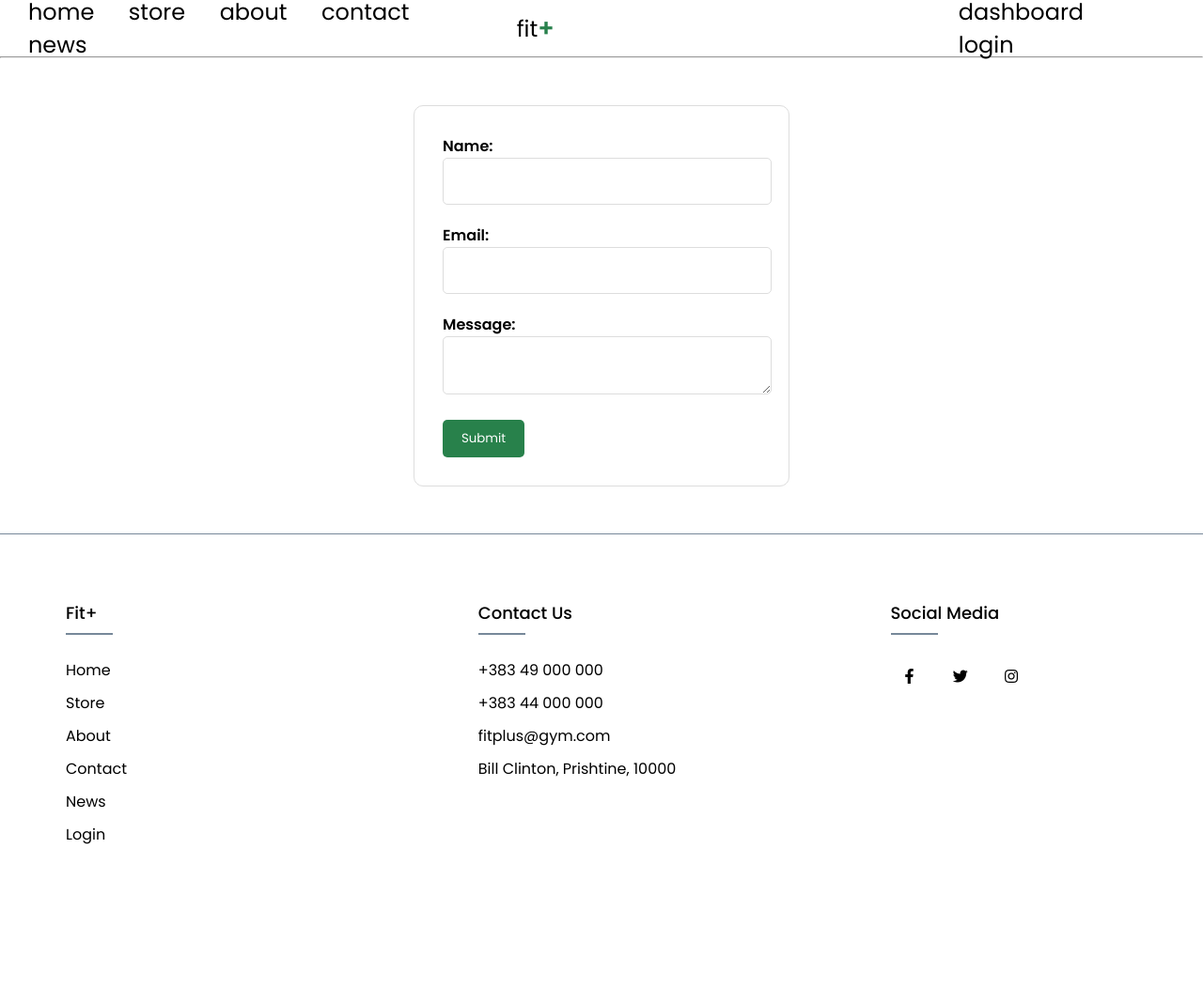
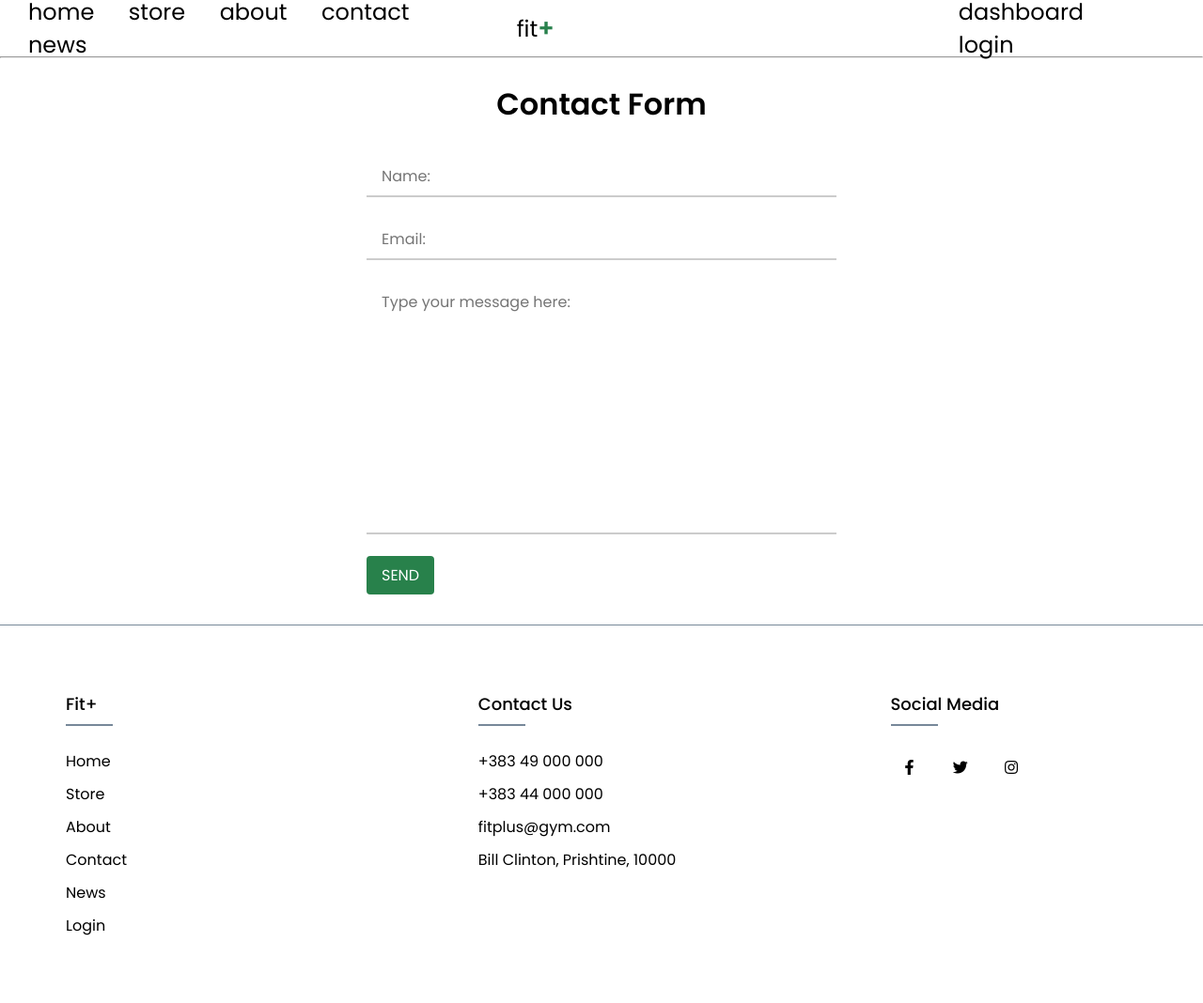
Before and after one commit to auronalidemaj/ProjektiWeb, a PHP site: page /contact.php in a window 1280 px wide. Shown: the whole page at 94% size. Before the commit the page ends 899 px from the top, so only its background shows below. Run offline with PHP 8.4, Linux system fonts and the light colour scheme.

Commit message:
updates and updates and updates

```diff
--- /dev/null
+++ b/Contact2PHP.php
@@ -0,0 +1,50 @@
+<?php
+require_once 'contactController.php';
+
+if (isset($_POST['submit-btn'])) {
+    $contact = new Contact($_POST);
+    $contact->insertData();
+    return header("Location:contact.php");
+}
+
+class Contact
+{
+    private $name="";
+    private $email = "";
+    private $message = "";
+
+    public function __construct($formData)
+    {
+        $this->name = $formData['name'];
+        $this->email = $formData['email'];
+        $this->message = $formData['message'];
+    }
+
+
+    public function getName()
+    {
+        return $this->name;
+    }
+    public function getEmail()
+    {
+        return $this->email;
+    }
+    public function getMessage()
+    {
+        return $this->message;
+    }
+
+    public function insertData()
+    {
+        $contact = new Contact([
+            'name' => $this->name,
+            'email' => $this->email,
+            'message' => $this->message,
+        ]);
+
+        $controller = new contactController();
+        $controller->insertContact($contact);
+        header("Location:index.php");
+    }
+}
+    ?>
--- a/config/Database.php
+++ b/config/Database.php
@@ -7,7 +7,7 @@ class Database{
             if (session_status() == PHP_SESSION_NONE) {
                 session_start();
             }
-            $link = new PDO('mysql:host=localhost;dbname=prod', 'root','');
+            $link = new PDO('mysql:host=localhost;dbname=fitplus', 'root','');
             $this->pdo = $link;
         }catch(PDOException $exception){
             die($exception->getMessage());
--- a/contact.php
+++ b/contact.php
@@ -12,24 +12,28 @@
 <body>
 <?php
 
-  include 'header.php'?>
+  include 'header.php';
+  include 'Contact2PHP.php'?>
+
   <hr>
-
-<form id="contact-form">
-    <div class="form-group">
-      <label for="name">Name:</label>
-      <input type="text" id="name" name="name" required>
-    </div>
-    <div class="form-group">
-      <label for="email">Email:</label>
-      <input type="email" id="email" name="email" required>
-    </div>
-    <div class="form-group">
-      <label for="message">Message:</label>
-      <textarea id="message" name="message" required></textarea>
-    </div>
-    <button type="submit">Submit</button>
-  </form>
+  <div class="form-group">
+        <div class="center">
+          <br>
+            <h1>Contact Form</h1>
+            <form class="contact-form" action="Contact2PHP.php" method="post" name="form" onsubmit="return validated()">
+              <div class="txt_field">
+                <input autocomplete="off" type="text" name="name" placeholder="Name: " id="name" required>
+                <span></span>
+              </div>
+              <div class="txt_field">
+                <input autocomplete="off" type="email" name="email" placeholder="Email: " id="email" required>
+                <span></span>
+              </div>
+              <textarea id="subject" name="message" placeholder="Type your message here:" id="message" rows="10" cols="70"></textarea>
+              <input type="submit" name="submit-btn" value="SEND">
+</div>
+</form>
+</div>
 
   <?php
 
--- /dev/null
+++ b/contactController.php
@@ -0,0 +1,40 @@
+<?php
+require_once "config/database.php";
+class contactController
+{
+    public $db;
+    private $query;
+
+    public function __construct()
+    {
+        $this->db=new Database;
+    }
+
+   public function insertContact(\Contact $contact)
+   {
+    $query =$this->db->pdo->prepare("INSERT into contact (name, email, message) values (:name,:email,:message)");
+       $name = $contact->getName();
+       $email = $contact->getEmail();
+       $message = $contact->getMessage();
+       $query->bindParam(":name", $name);
+       $query->bindParam(":email", $email);
+       $query->bindParam(":message", $message);
+       $query->execute();
+   }
+
+   public function getAllContacts()
+   {
+    $query =$this->db->pdo->query("SELECT * from contact");
+
+    return $query->fetchAll();
+   }
+
+   public function deleteContact($contactid)
+   {
+    $query =$this->db->pdo->prepare("DELETE from contact where Id=:id");
+    $query->bindParam(":id", $contactid);
+    $query->execute();
+        return header('Location: menuDashboard.php');
+   }
+}
+?>
--- a/css/contact.css
+++ b/css/contact.css
@@ -1,178 +1,91 @@
 
-#contact-form {
-    width: 400px;
-    margin: 50px auto;
-    padding: 30px;
-    border: 1px solid #ddd;
-    border-radius: 10px;
-  }
+.center {
+  display: flex;
+  flex-direction: column;
+  align-items: center;
+}
 
-  .form-group {
-    margin-bottom: 20px;
-  }
+.contact-form h1 {
+  font-size: 2em;
+  margin-bottom: 1em;
+}
 
-  label {
-    font-weight: bold;
-  }
+.txt_field {
+  position: relative;
+  margin-bottom: 1.5em;
+}
 
-  input, textarea {
-    width: 350px;
-    padding: 10px;
-    border-radius: 5px;
-    border: 1px solid #ddd;
-    max-width: 350px;
-    min-width: 350px;
-    max-height: 150px;
-    min-height: 50px;
-  }
+.txt_field input, .txt_field textarea {
+  font-size: 1em;
+  padding: 0.5em 1em;
+  border: none;
+  border-bottom: 2px solid #ccc;
+  width: 100%;
+  background-color: transparent;
+}
 
-  button[type="submit"] {
-    background-color:rgba(19, 117, 58, 0.911);
-    color: white;
-    padding: 10px 20px;
-    border-radius: 5px;
-    border: none;
-    cursor: pointer;
-  }
+.txt_field input:focus, .txt_field textarea:focus {
+  outline: none;
+}
 
-  button:hover {
-    background-color: #196b49;
-  }
+.txt_field label {
+  position: absolute;
+  top: 0;
+  left: 0;
+  font-size: 1em;
+  pointer-events: none;
+  transition: all 0.3s ease-out;
+}
 
-  .container{
+.txt_field input:focus ~ label, .txt_field textarea:focus ~ label, .txt_field input:valid ~ label, .txt_field textarea:valid ~ label {
+  transform: translateY(-100%);
+  font-size: 0.8em;
+  color: #333;
+}
 
-    max-width: 1170px;
-    margin:auto;
-    margin-left: 400px;
-  }
-  .row{
+.txt_field span {
+  position: absolute;
+  bottom: -1.5em;
+  left: 0;
+  font-size: 0.8em;
+  color: red;
+  visibility: hidden;
+  opacity: 0;
+  transition: all 0.3s ease-out;
+}
 
-    display: flex;
-    flex-wrap: wrap;
-  }
-  ul{
-    list-style: none;
-  }
-  .footer{
-    border-top: 1px solid lightslategray;
-    background-color: white;
-      padding: 70px 0;
-  }
-  .footer-col{
-     width: 25%;
-     padding: 0 15px;
-  }
-  .footer-col h4{
-    font-size: 18px;
-    color: black;
-    text-transform: capitalize;
-    margin-bottom: 35px;
-    font-weight: 500;
-    position: relative;
-  }
-  .footer-col h4::before{
-    content: '';
-    position: absolute;
-    left:0;
-    bottom: -10px;
-    background-color: lightslategray;
-    height: 2px;
-    box-sizing: border-box;
-    width: 50px;
-  }
-  .footer-col ul li:not(:last-child){
-    margin-bottom: 10px;
-  }
-  .footer-col ul li a{
-    font-size: 16px;
-    text-transform: capitalize;
-    color: #ffffff;
-    text-decoration: none;
-    font-weight: 300;
-    color: black;
-    display: block;
-    transition: all 0.3s ease;
-  }
-  .footer-col ul li a:hover{
-    color: rgba(19, 117, 58, 0.911);
-    padding-left: 8px;
-  }
-  .footer-col .social-links a{
-    display: inline-block;
-    height: 40px;
-    width: 40px;
-    background-color: rgba(255,255,255,0.2);
-    margin:0 10px 10px 0;
-    text-align: center;
-    line-height: 40px;
-    border-radius: 50%;
-    color:black;
-    transition: all 0.5s ease;
-  }
-  .footer-col .social-links a:hover{
-    color: rgba(19, 117, 58, 0.911);
-  }
-  .cnt{
-      color: black;
-  }
+.txt_field input:invalid + span, .txt_field textarea:invalid + span {
+  visibility: visible;
+  opacity: 1;
+}
 
-  @media only screen and (max-width: 767px) {
-    .nav {
-      height: 40px;
-      width: 100%;
-    }
-    .nav ul li {
-      margin-left: 10px;
-      font-size: 10px;
-    }
-    .nav2 ul li {
-      margin-right: 50px;
-    }
+#subject {
+  resize: none;
+  font-size: 1em;
+  padding: 0.5em 1em;
+  border: none;
+  border-bottom: 2px solid #ccc;
+  width: 100%;
+  background-color: transparent;
+}
 
-    .nav2 ul li span {
-      font-size: 12px;
-    }
+input[type="submit"] {
+  margin-top: 1em;
+  padding: 0.5em 1em;
+  border: none;
+  border-radius: 4px;
+  background-color: rgba(19, 117, 58, 0.911);;
+  color: white;
+  font-size: 1em;
+  cursor: pointer;
+}
 
-    #contact-form {
-        width: 250px;
-        margin: 30px auto;
-        padding: 20px;
-        border: 1px solid #ddd;
-        border-radius: 5px;
-        font-size: 10px;
-      }
+input[type="submit"]:hover {
+  background-color: #3e8e41;
+}
 
-      .form-group {
-        margin-bottom: 10px;
-      }
-
-      label {
-        font-weight: bold;
-      }
-
-      input, textarea {
-        width: 200px;
-        padding: 5px;
-        height: 30px;
-        border-radius: 3px;
-        border: 1px solid #ddd;
-        max-width: 200px;
-        min-width: 200px;
-        max-height: 30px;
-        min-height: 10px;
-      }
-
-      textarea {
-        max-height: 40px;
-        height: 40px;
-      }
-
-      button[type="submit"] {
-        background-color:rgba(19, 117, 58, 0.911);
-        color: white;
-        padding: 5px 10px;
-        border-radius: 5px;
-        font-size: 10px;
-        border: none;
-        cursor: pointer;
-      }
+.contact-form {
+  width: 70%;
+  max-width: 500px;
+  margin: 2em auto;
+}
--- a/index.php
+++ b/index.php
@@ -31,6 +31,7 @@
         </div>
       </div>
       <hr>
+      <h1 class="testimonals">Products to checkout</h1>
       <div class="showitems">
         <div class="item1">
             <img src="img/item1.jpg" alt="">
@@ -68,12 +69,13 @@
         <h1>Subscribe to our newsletter</h1>
         <span>Get notified whenever we update our online store</span>
         <hr>
-            <form action="#">
-              <input type="email" name="email_address" placeholder="Email Address">
+        <form action="<?php echo htmlspecialchars($_SERVER["PHP_SELF"]); ?>" method="post">
+          <input type="email" name="email_address" placeholder="Email Address" required>
           <button type="submit">Subscribe</button>
         </form>
     </div>
 </div>
+
     <?php
 
     include 'footer.php'?>
--- a/javascript/contact.js
+++ b/javascript/contact.js
@@ -12,5 +12,5 @@ form.addEventListener('submit', (event) => {
     return;
   }
 
-  alert(`Name: ${name}\nEmail: ${email}\nMessage: ${message}`);
+  // alert(`Name: ${name}\nEmail: ${email}\nMessage: ${message}`);
 });
```
Also changed, not shown: MenuController.php (+5 -5 lines), subs.php (added, +40 -0 lines), views/delete-contact.php (added, +10 -0 lines), views/menuDashboard.php (+26 -0 lines). Lines whose indentation alone changed are shown as unchanged.
